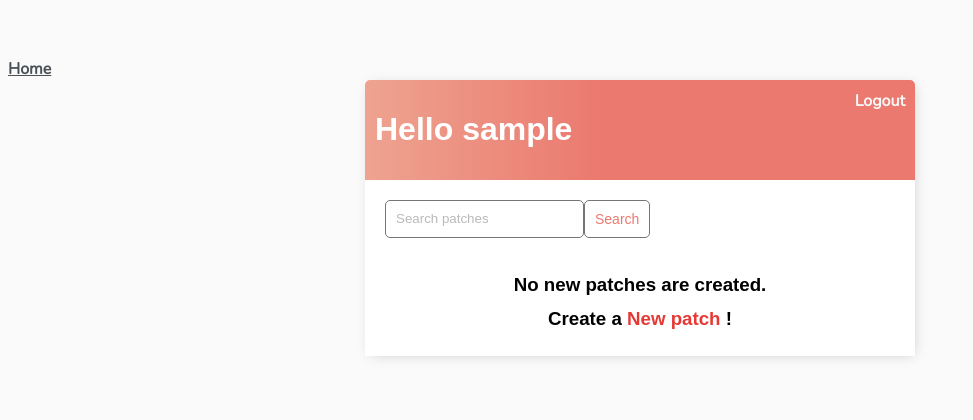
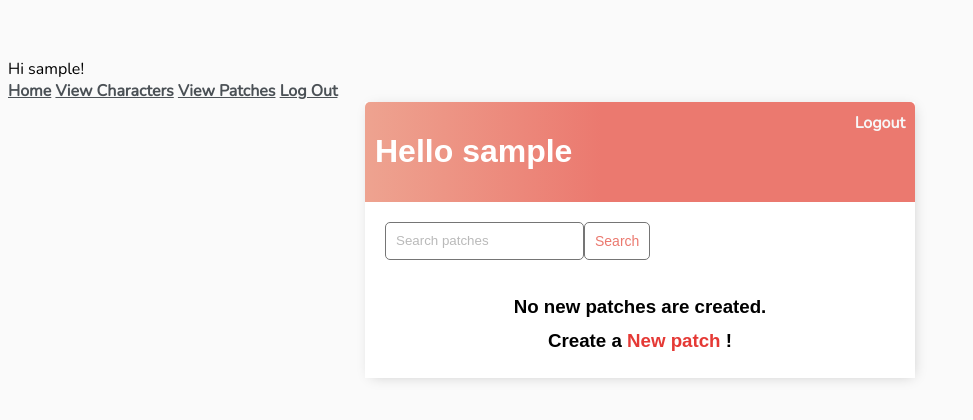
Before and after one commit to xdeathofmojox/punkin_patch_site, a Django app: page /punkin_patch/patches/ in a window 1280 px wide. Shown: the top 420 px of the page, without its empty margins (0-973 px from the left). Run offline with Django 4.2, Linux system fonts and the light colour scheme; the visitor is signed in with stand-in values (Sample User, id 1); data that the repository does not hold is empty.

Commit message:
Refactor links

```diff
--- a/punkin_patch/templates/punkin_patch/main.html
+++ b/punkin_patch/templates/punkin_patch/main.html
@@ -188,7 +188,7 @@
 </head>
 
 <body>
-    <a href="{% url 'home' %}">Home</a>
+    {% include 'navbar.html' %}
     <div class="container">
         {% block content %} {% endblock content %}
     </div>
--- a/templates/home.html
+++ b/templates/home.html
@@ -4,9 +4,7 @@
 
 {% block content %}
 {% if user.is_authenticated %}
-  Hi {{ user.username }}!
-  <p><a href="{% url 'characters' %}">View Characters</a></p>
-  <p><a href="{% url 'logout' %}">Log Out</a></p>
+{% include 'navbar.html' %}
 {% else %}
   <p>You are not logged in</p>
   <a href="{% url 'signup' %}">Sign Up</a>
--- /dev/null
+++ b/templates/navbar.html
@@ -0,0 +1,13 @@
+{% block content %}
+
+Hi {{ user.username }}!
+
+<div>
+    <a href="{% url 'home' %}">Home</a>
+    <a href="{% url 'characters' %}">View Characters</a>
+    <a href="{% url 'patches' %}">View Patches</a>
+    <a href="{% url 'logout' %}">Log Out</a>
+</div>
+
+
+{% endblock %}
```
